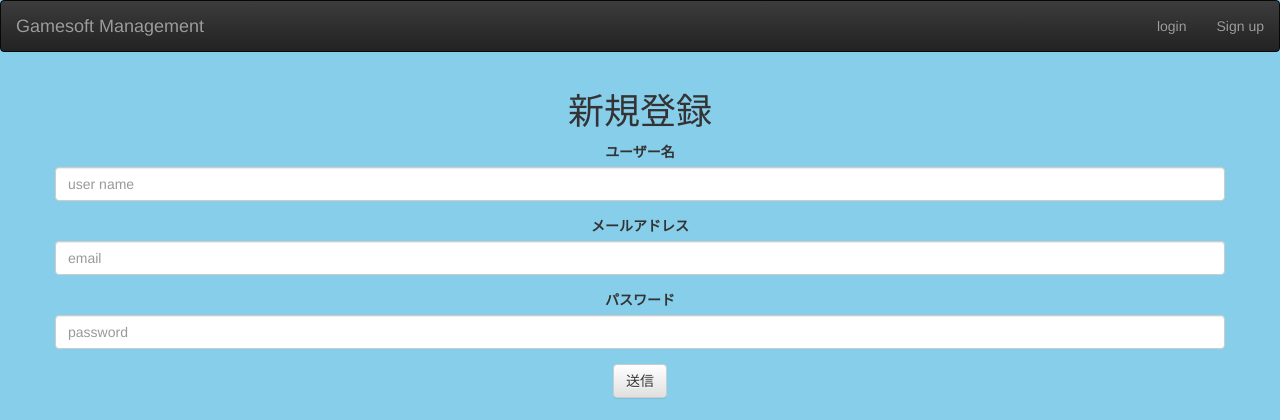
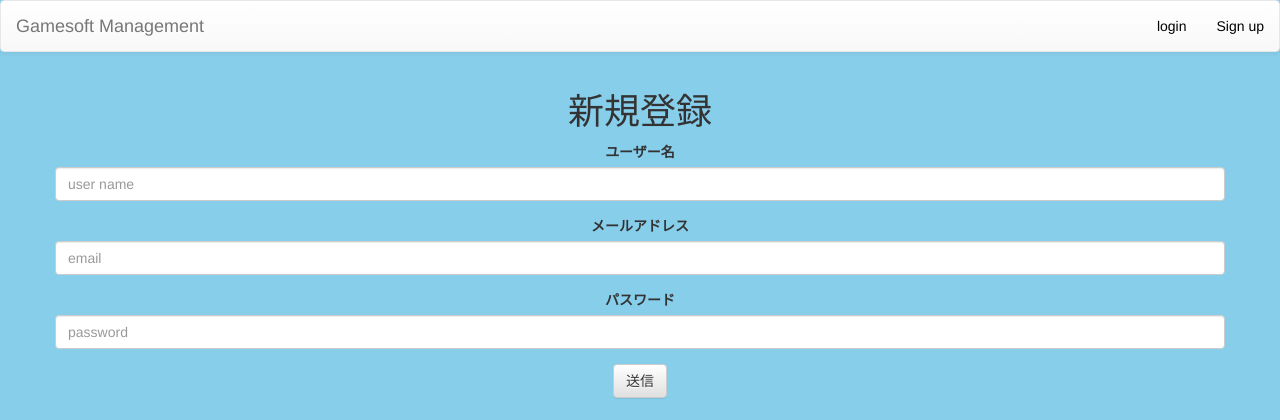
Before and after one commit to kogatoshi/game_management, a Flask app: page /signup in a window 1280 px wide. Shown: the top 420 px of the page. Run offline with Flask 2, Linux system fonts and the light colour scheme; some libraries are stand-ins or nearby versions.

Commit message:
deplot heroku

```diff
--- a/requirements.txt
+++ b/requirements.txt
@@ -2,6 +2,7 @@
 Flask==0.12.2
 Flask-HTTPAuth==3.2.3
 Flask-Script==2.0.5
+gunicorn==19.7.1
 Jinja2==2.9.6
 MarkupSafe==1.0
 PyMySQL==0.7.11
--- /dev/null
+++ b/runtime.txt
@@ -0,0 +1 @@
+python-3.6.0
--- a/static/css/layout.css
+++ b/static/css/layout.css
@@ -41,3 +41,11 @@
   margin-top: 30px;
   margin-bottom: 30px;
 }
+
+.navbar-default {
+  background-color: rgb(42, 186, 240);
+}
+
+.navbar-default .navbar-nav > li > a {
+  color: #000000;
+}
--- a/templates/layout.html
+++ b/templates/layout.html
@@ -13,7 +13,7 @@
   </head>
   <body>
     {% if session.user_id %}
-      <nav class="navbar navbar-inverse">
+      <nav class="navbar navbar-default">
         <div class="container-fluid">
           <div class="navbar-header">
             <a href="{{ url_for('home') }}" class="navbar-brand">Gamesoft Management</a>
@@ -24,7 +24,7 @@
         </div>
       </nav>
     {% else %}
-      <nav class="navbar navbar-inverse">
+      <nav class="navbar navbar-default">
         <div class="container-fluid">
           <div class="navbar-header">
             <a href="{{ url_for('home') }}" class="navbar-brand">Gamesoft Management</a>
```
Also changed, not shown: 1 other file.
